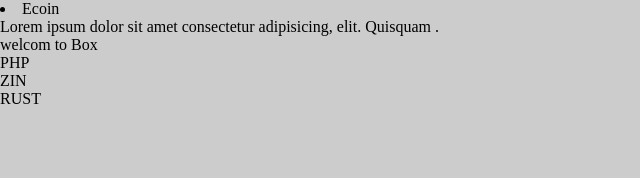
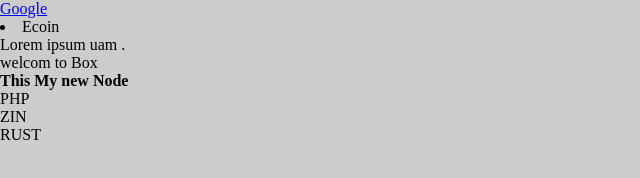
Before and after one commit to Ecoin-Dev-Web/js101, a plain HTML site: page dom.html in a window 1280 px wide. Shown: the whole page, without its empty margins (0-640 px from the left). Drawn offline with Linux system fonts and the light colour scheme.

Commit message:
update Attribute

```diff
--- a/dom.html
+++ b/dom.html
@@ -7,8 +7,11 @@
 	<link rel="stylesheet" href="css/dom.css">
 </head>
 <body>
+
+	<a href="" id="gl">Google</a>
 	<li>Ecoin</li>
-     <p class="cl">Lorem ipsum dolor sit amet consectetur adipisicing, elit. Quisquam .</p>
+<p class="cl">Lorem ipsum uam .
+</p>
 
      <div id="box">welcom to Box
      		<h3 id="t">This is a title</h3>
--- a/js/dom.js
+++ b/js/dom.js
@@ -7,7 +7,6 @@ console.log(mycl[0])
 
 var mylist = document.getElementsByTagName("li")
 console.log(mylist)
-
 /*bx.innerText = "Welcom to Ecoin"
 bx.innerHTML = "<i>Welcom to WEB</i>"*/
 var mytitle = document.getElementById("t")
@@ -15,3 +14,18 @@ console.log(mytitle)
 var parent  = mytitle.parentNode
 console.log(parent)
 parent.removeChild(mytitle)
+
+
+var myNode = document.createElement("h4")
+
+myNode.innerText = "This My new Node"
+
+bx.appendChild(myNode)
+
+// attribute
+
+var mylink = document.getElementById("gl")
+mylink.setAttribute("ecoin", "Web")
+mylink.setAttribute("href", "https://www.google.com")
+
+mylink.removeAttribute("ecoin")
```
